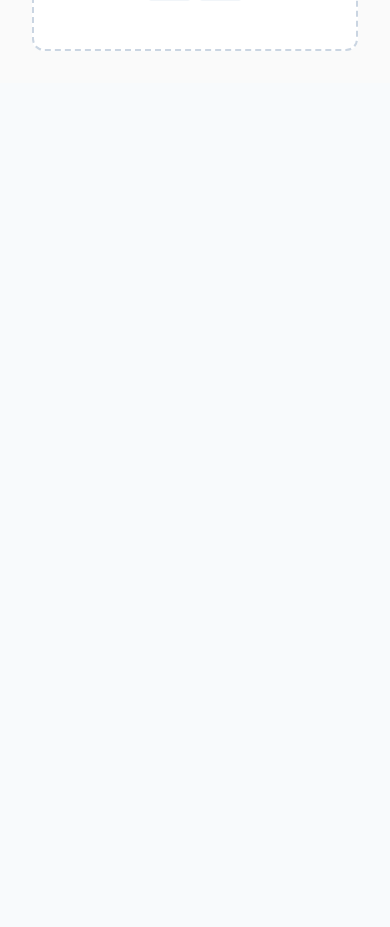
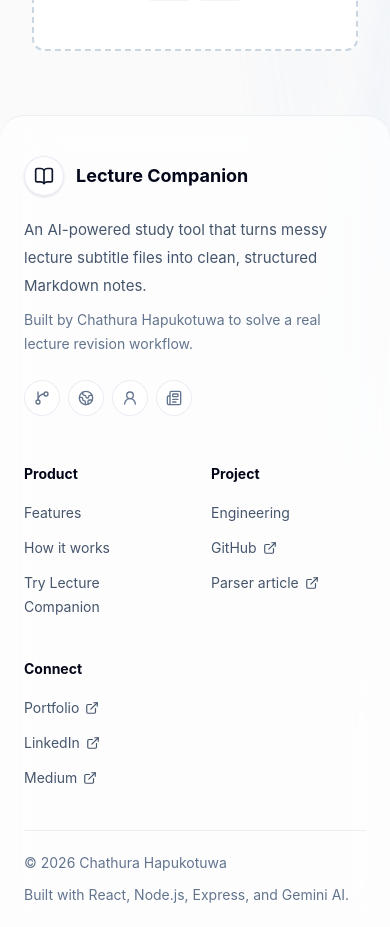
Before and after one commit to devChathura/lecture-notes-from-transcript, a React (Vite) app in the folder client/: page / in a window 390 px wide. Shown: the part 7526-8453 px from the top of the page. Before the commit the page ends 7609 px from the top, so only its background shows below. Built offline with nearby package versions, Linux system fonts and the light colour scheme.

Commit message:
feat(ui): add footer with project links

```diff
--- a/client/src/App.jsx
+++ b/client/src/App.jsx
@@ -5,6 +5,7 @@
 import HowItWorks from "./components/HowItWorks";
 import EngineeringHighlights from "./components/EngineeringHighlights";
 import FinalCTA from "./components/FinalCTA";
+import Footer from "./components/footer";
 import FileUploader from "./components/FileUploader";
 import { generateStudyGuide } from "./services/apiService";
 import { Loader2, AlertCircle } from "lucide-react";
@@ -89,6 +90,8 @@
             <MarkdownViewer markdown={markdownNotes} />
           </div>
         )}
+
+        <Footer />
       </div>
     </AuroraBackground>
   );
--- /dev/null
+++ b/client/src/components/footer.jsx
@@ -0,0 +1,160 @@
+import {
+  BookOpen,
+  ExternalLink,
+  GitBranch,
+  Globe2,
+  Newspaper,
+  UserRound,
+} from "lucide-react";
+
+const GITHUB_URL =
+  "https://github.com/devChathura/lecture-notes-from-transcript";
+const PORTFOLIO_URL = "https://chathura-hapukotuwa.netlify.app/";
+const LINKEDIN_URL = "https://www.linkedin.com/in/chathura-hapukotuwa/";
+const MEDIUM_PROFILE_URL = "https://medium.com/@nozerochathura";
+const PARSER_ARTICLE_URL =
+  "https://medium.com/@nozerochathura/building-a-stateless-subtitle-parser-in-node-js-extracting-clean-text-from-srt-and-vtt-files-d978d6c3b34c";
+
+const linkGroups = [
+  {
+    title: "Product",
+    links: [
+      { label: "Features", href: "#features" },
+      { label: "How it works", href: "#how-it-works" },
+      { label: "Try Lecture Companion", href: "#try" },
+    ],
+  },
+  {
+    title: "Project",
+    links: [
+      { label: "Engineering", href: "#engineering" },
+      { label: "GitHub", href: GITHUB_URL, external: true },
+      { label: "Parser article", href: PARSER_ARTICLE_URL, external: true },
+    ],
+  },
+  {
+    title: "Connect",
+    links: [
+      { label: "Portfolio", href: PORTFOLIO_URL, external: true },
+      { label: "LinkedIn", href: LINKEDIN_URL, external: true },
+      { label: "Medium", href: MEDIUM_PROFILE_URL, external: true },
+    ],
+  },
+];
+
+const profileLinks = [
+  { label: "GitHub", href: GITHUB_URL, icon: GitBranch },
+  { label: "Portfolio", href: PORTFOLIO_URL, icon: Globe2 },
+  { label: "LinkedIn", href: LINKEDIN_URL, icon: UserRound },
+  { label: "Medium", href: MEDIUM_PROFILE_URL, icon: Newspaper },
+];
+
+const FooterLink = ({ link }) => (
+  <a
+    href={link.href}
+    target={link.external ? "_blank" : undefined}
+    rel={link.external ? "noopener noreferrer" : undefined}
+    className="inline-flex items-center gap-1.5 rounded-sm text-sm leading-6 text-slate-600 transition-colors duration-200 hover:text-slate-950 focus-visible:outline-2 focus-visible:outline-offset-2 focus-visible:outline-slate-500"
+  >
+    {link.label}
+    {link.external && (
+      <ExternalLink className="h-3.5 w-3.5" aria-hidden="true" />
+    )}
+  </a>
+);
+
+const Footer = () => {
+  return (
+    <footer className="-mx-8 -mb-8 bg-transparent pb-0 pt-16 sm:mx-0 sm:pt-20">
+      <div className="relative w-full overflow-hidden rounded-t-3xl rounded-b-none border-x-0 border-b-0 border-t border-slate-200/70 bg-white/65 text-slate-950 shadow-none backdrop-blur-xl sm:mx-auto sm:max-w-[1350px] sm:border sm:shadow-[0_20px_60px_rgba(15,23,42,0.07)]">
+        <div className="relative z-10 px-6 pt-10 sm:px-8 md:px-12 lg:px-16 lg:pt-12">
+          <div className="grid grid-cols-1 gap-12 lg:grid-cols-[1.15fr_1fr] lg:gap-16">
+            <div>
+              <a
+                href="#"
+                aria-label="Lecture Companion home"
+                className="inline-flex items-center gap-3 rounded-sm focus-visible:outline-2 focus-visible:outline-offset-2 focus-visible:outline-slate-500"
+              >
+                <span
+                  className="flex h-10 w-10 items-center justify-center rounded-full border border-slate-200/80 bg-white/80 text-slate-900 shadow-sm"
+                  aria-hidden="true"
+                >
+                  <BookOpen className="h-5 w-5" />
+                </span>
+                <span className="text-lg font-bold text-slate-950">
+                  Lecture Companion
+                </span>
+              </a>
+
+              <p className="mt-5 max-w-md text-[15px] leading-7 text-slate-600">
+                An AI-powered study tool that turns messy lecture subtitle
+                files into clean, structured Markdown notes.
+              </p>
+              <p className="mt-2 max-w-md text-sm leading-6 text-slate-500">
+                Built by Chathura Hapukotuwa to solve a real lecture revision
+                workflow.
+              </p>
+
+              <div className="mt-6 flex flex-wrap gap-2">
+                {profileLinks.map(({ label, href, icon: Icon }) => (
+                  <a
+                    key={label}
+                    href={href}
+                    target="_blank"
+                    rel="noopener noreferrer"
+                    aria-label={label}
+                    title={label}
+                    className="flex h-9 w-9 items-center justify-center rounded-full border border-slate-200/75 bg-white/55 text-slate-500 transition-colors duration-200 hover:border-slate-300 hover:bg-white/85 hover:text-slate-950 focus-visible:outline-2 focus-visible:outline-offset-2 focus-visible:outline-slate-500"
+                  >
+                    <Icon className="h-4 w-4" aria-hidden="true" />
+                  </a>
+                ))}
+              </div>
+            </div>
+
+            <nav
+              aria-label="Footer navigation"
+              className="grid grid-cols-2 gap-x-8 gap-y-10 sm:grid-cols-3"
+            >
+              {linkGroups.map((group) => (
+                <div
+                  key={group.title}
+                  className={
+                    group.title === "Connect" ? "col-span-2 sm:col-span-1" : ""
+                  }
+                >
+                  <h2 className="text-sm font-bold text-slate-950">
+                    {group.title}
+                  </h2>
+                  <ul className="mt-4 space-y-2.5">
+                    {group.links.map((link) => (
+                      <li key={link.label}>
+                        <FooterLink link={link} />
+                      </li>
+                    ))}
+                  </ul>
+                </div>
+              ))}
+            </nav>
+          </div>
+
+          <div
+            className="relative mt-10 hidden h-24 overflow-hidden lg:block"
+            aria-hidden="true"
+          >
+            <p className="absolute left-1/2 top-1/2 w-max -translate-x-1/2 -translate-y-1/2 text-[clamp(4rem,9vw,8rem)] font-bold leading-none text-transparent [-webkit-text-stroke:1px_rgba(148,163,184,0.24)]">
+              Lecture Companion
+            </p>
+          </div>
+
+          <div className="mt-10 flex flex-col gap-2 border-t border-slate-200/70 py-5 text-sm leading-6 text-slate-500 sm:flex-row sm:items-center sm:justify-between lg:mt-0">
+            <p>© 2026 Chathura Hapukotuwa</p>
+            <p>Built with React, Node.js, Express, and Gemini AI.</p>
+          </div>
+        </div>
+      </div>
+    </footer>
+  );
+};
+
+export default Footer;
```
